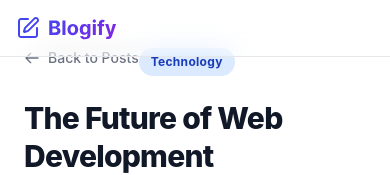
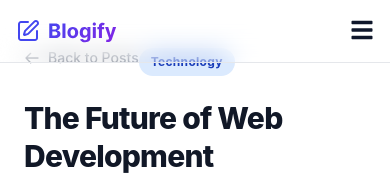
Before and after one commit to Toshmamatov1ch/new-project, a React (Vite) app: page /posts/1 in a window 390 px wide. Shown: the top 175 px of the page. Built offline with nearby package versions, Linux system fonts and the light colour scheme.

Commit message:
change bars

```diff
--- a/src/components/Button.jsx
+++ b/src/components/Button.jsx
@@ -2,7 +2,8 @@ import React from "react";
 
 function Button({ text, variant, icon, onclick }) {
   const variants = {
-    primary: "py-2.5 px-4 bg-indigo-600 text-white rounded-2xl",
+    primary:
+      "py-2.5 px-4 bg-indigo-600 text-white rounded-2xl w-full md:py-2.5 px-4 bg-indigo-600 text-white rounded-2xl",
     secondary:
       "flex items-center justify-center gap-2 px-8 py-3 bg-gradient-to-r from-[#4346ef] to-[#9333ea] text-white font-medium text-lg rounded-2xl shadow-md hover:opacity-95 active:scale-95 transition-all cursor-pointer",
     danger:
--- a/src/components/Navbar.jsx
+++ b/src/components/Navbar.jsx
@@ -1,29 +1,43 @@
+import { useState } from "react"; // 1. State-ni import qilamiz
 import { Link } from "react-router-dom";
 
 import Button from "./Button";
 import Linksvg from "../assets/icons/Link.svg";
+import { FaBars, FaTimes } from "react-icons/fa"; // 2. FaTimes (X) ikonkasini qo'shamiz
 
 function Navbar() {
+  // Menyu holatini saqlash uchun state (false = yopiq, true = ochiq)
+  const [isOpen, setIsOpen] = useState(false);
+
+  // Menyuni ochish va yopish funksiyasi
+  const toggleMenu = () => {
+    setIsOpen(!isOpen);
+  };
+
   return (
-    <div className="text-align ">
-      <div className=" flex items-center justify-between ">
+    <div className="text-align relative">
+      {" "}
+      {/* relative klassi pastdagi menyu to'g'ri joylashishi uchun kerak */}
+      <div className="flex items-center justify-between">
         <div>
           <Link to={"/"}>
             <img src={Linksvg} alt="Link svg" />
           </Link>
         </div>
+
+        {/* Katta ekranlar uchun menyu */}
         <div className="navbar-center hidden lg:flex">
           <div className="flex items-center gap-8">
             <div className="flex gap-8">
               <Link
                 to={"/"}
-                className=" font-inter font-medium text-sm  leading-5 align-middle text-slate-900"
+                className="font-inter font-medium text-sm leading-5 align-middle text-slate-900"
               >
                 Home
               </Link>
               <Link
                 to={"/posts"}
-                className=" font-inter font-medium text-sm  leading-5 align-middle text-slate-900"
+                className="font-inter font-medium text-sm leading-5 align-middle text-slate-900"
               >
                 Posts
               </Link>
@@ -33,7 +47,42 @@ function Navbar() {
             </Link>
           </div>
         </div>
+
+        {/* Mobil tugma (Burger menu) */}
+        <div className="lg:hidden">
+          {" "}
+          {/* lg ekrandan kichik bo'lganda ko'rinadi */}
+          <button onClick={toggleMenu} className="focus:outline-none pt-1">
+            {isOpen ? (
+              <FaTimes className="w-6 h-6 text-slate-900" /> // Ochiq bo'lsa X chiqadi
+            ) : (
+              <FaBars className="w-6 h-6 text-slate-900" /> // Yopiq bo'lsa Bars chiqadi
+            )}
+          </button>
+        </div>
       </div>
+      {/* Mobil qurilmalar uchun ochiladigan oyna (Dropdown menyu) */}
+      {isOpen && (
+        <div className="absolute top-full left-0 w-full bg-white shadow-md border-t border-gray-100 py-4 px-6 flex flex-col gap-4 lg:hidden z-50">
+          <Link
+            to={"/"}
+            onClick={toggleMenu} // Link bosilganda menyu yopilishi uchun
+            className="font-inter font-medium text-sm text-slate-900 py-2"
+          >
+            Home
+          </Link>
+          <Link
+            to={"/posts"}
+            onClick={toggleMenu}
+            className="font-inter font-medium text-sm text-slate-900 py-2"
+          >
+            Posts
+          </Link>
+          <Link to={"/auth"} onClick={toggleMenu} className="w-full pt-2">
+            <Button text={"Login"} variant={"primary"} className="w-full" />
+          </Link>
+        </div>
+      )}
     </div>
   );
 }
--- a/src/components/PostCard.jsx
+++ b/src/components/PostCard.jsx
@@ -43,7 +43,7 @@ function PostCard({ card }) {
               d="M8 7V3m8 3V3m-9 8h10M5 21h14a2 2 0 002-2V7a2 2 0 00-2-2H5a2 2 0 00-2 2v12a2 2 0 002 2z"
             ></path>
           </svg>
-          <span>{card.date}</span>
+          <span className="z-10">{card.date}</span>
         </div>
 
         <h3 className="text-[20px] font-bold text-[#111827] leading-7 mb-3 transition-colors duration-200 group-hover:text-blue-600">
```
